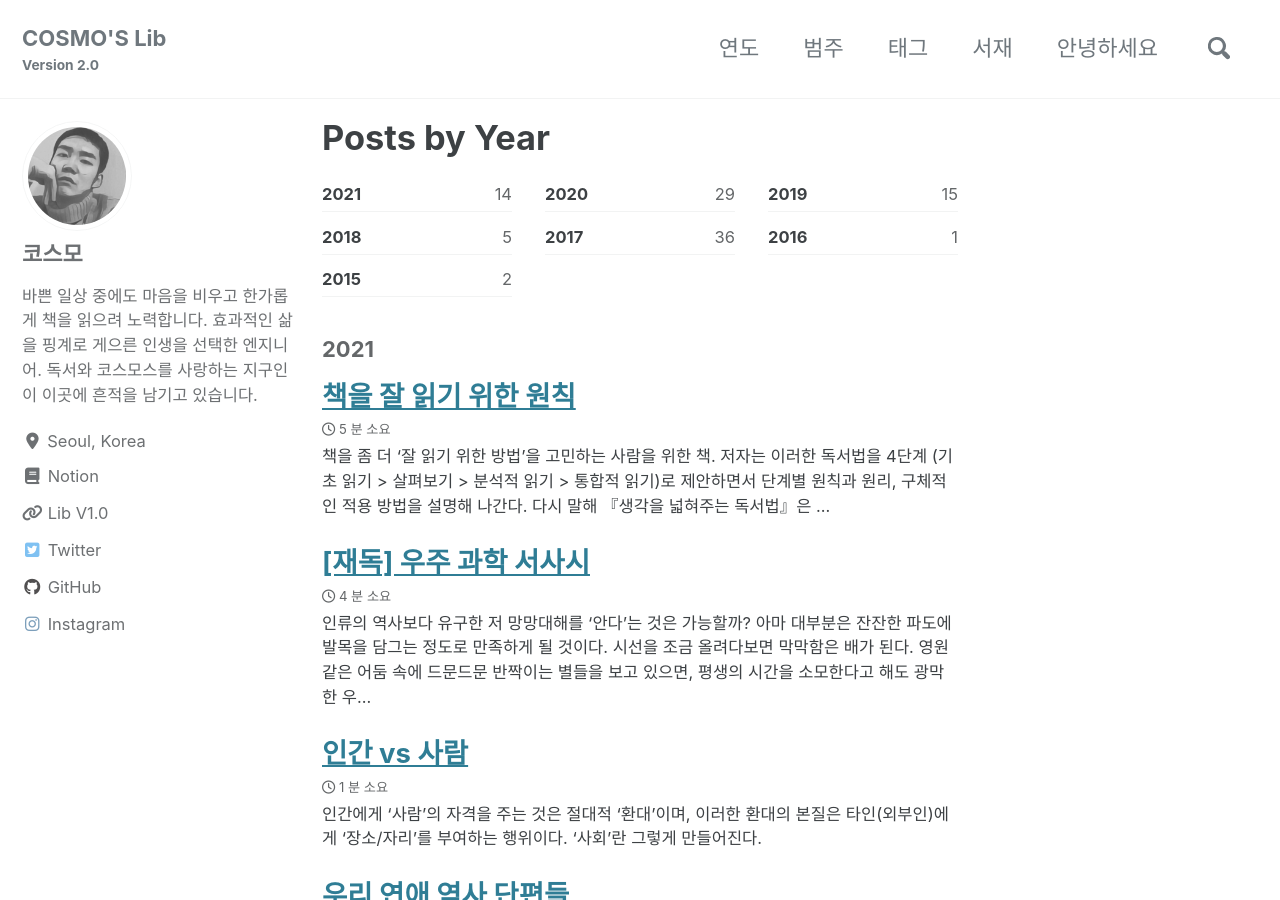
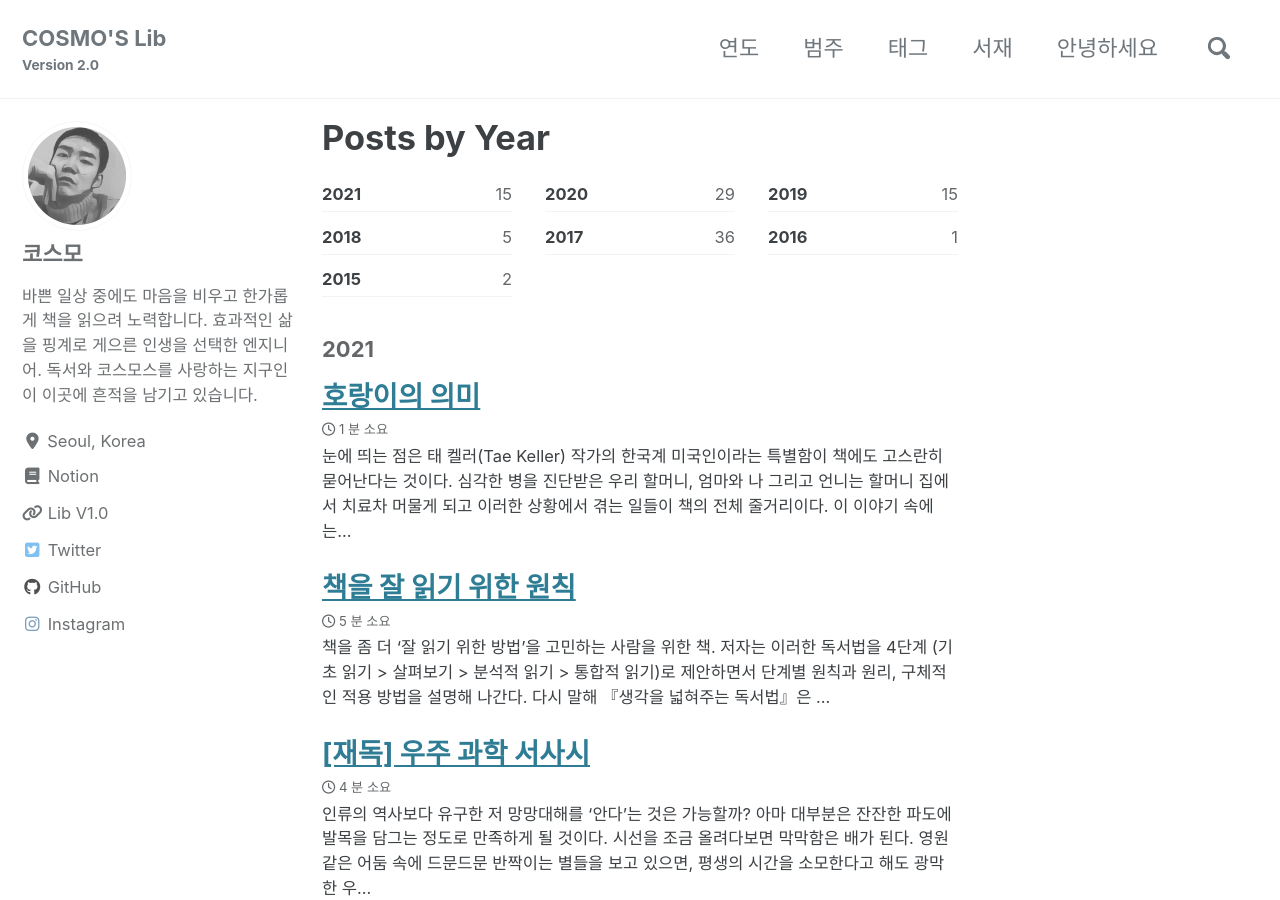
Before and after one commit to deftone2000/cosmo-s-archive, a Jekyll site: the page built from _pages/year-archive.md, in a window 1280 px wide and 900 px high. Built offline with Jekyll 4.4.1, drawn with Linux system fonts in a browser that asks for light colours; cached includes are drawn as plain includes; nearby versions of some CDN libraries; comment, search, counter and statistics services are not loaded; a style sheet for code colours, icons or effects is not loaded.

Commit message:
no message

```diff
--- a/_data/navigation.yml
+++ b/_data/navigation.yml
@@ -44,6 +44,25 @@ playground:
         url: /playground/pure-slasher-mixtape/
 
 # 책리뷰 사이드바용 정보(작성일자 역순정렬)
+
+# 호랑이를 덫에 가두면
+when-you-trap-a-tiger:
+  - title: "저자"
+    children:
+      - title: "태 켈러"
+        url:
+  - title: "번역"
+    children:
+      - title: "강나은"
+  - title: "출판"
+    children:
+      - title: "돌베개 "
+  - title: "출간 정보"
+    children:
+      - title: "2021.04.26. 종이책 출간"
+  - title: "추가 정보"
+    children:
+      - title: "336쪽"
 
 # 생각을 넓혀주는 독서법
 how-to-read-a-book:
--- a/_data/reading.yml
+++ b/_data/reading.yml
@@ -3,6 +3,17 @@ lastupdate: 2021-10-22
 list:
   - year: "2021"
     books:
+
+      - title: "호랑이를 덫에 가두면"
+        ori_title: When You Trap a Tiger
+        author: 태 켈러
+        post_title:
+        cover:
+        trans: 강나은
+        pub:
+        pub_info:
+        post_link: /책리뷰/when-you-trap-a-tiger/
+        star: true
 
       - title: "생각을 넓혀주는 독서법"
         ori_title:
```
Also changed, not shown: _posts/2021-10-25-when-you-trap-a-tiger.md (added, +32 -0 lines).
